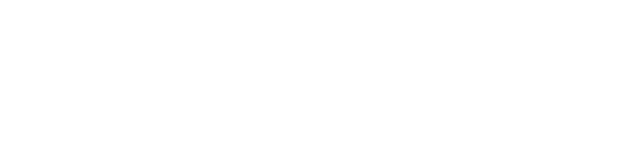
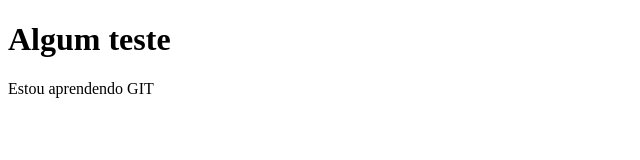
Before and after one commit to alfredkraus-qa/aprendendo_git, a plain HTML site: page index.html in a window 1280 px wide. Shown: the whole page, without its empty margins (0-640 px from the left). Drawn offline with Linux system fonts and the light colour scheme.

Commit message:
Criei um titulo e um paragrafo

```diff
--- a/index.html
+++ b/index.html
@@ -6,6 +6,7 @@
     <title>Aprendendo Git</title>
 </head>
 <body>
-
+    <h1>Algum teste</h1>
+    <p>Estou aprendendo GIT</p>
 </body>
 </html>
```
